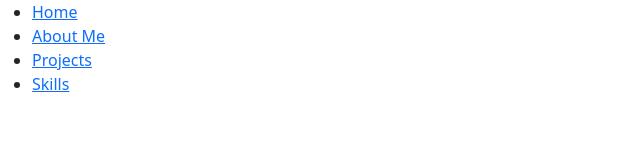
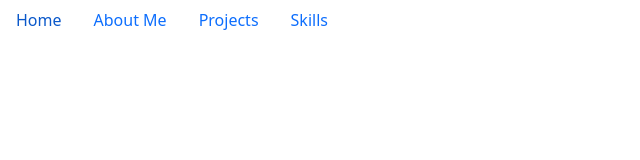
Before and after one commit to Ashley110/Ashley110.github.io, a plain HTML site: page aboutMe.html in a window 1280 px wide. Shown: the whole page, without its empty margins (0-640 px from the left). Drawn offline with nearby package versions, Linux system fonts and the light colour scheme.

Commit message:
Added basic bootstrap styling to nav bar

```diff
--- a/aboutMe.html
+++ b/aboutMe.html
@@ -12,11 +12,19 @@
         </header>
 
         <nav>
-            <ul>
-                <li><a href = "index.html">Home</a></aHome></li>
-                <li><a href = "aboutMe.html">About Me</a></li>
-                <li><a href = "projects.html">Projects</a></li>
-                <li><a href = "skills.html">Skills</a></li>
+            <ul class = "nav">
+                <li class = "nav-item">
+                    <a class = "nav-link" href = "index.html">Home</a>
+                </li>
+                <li class = "nav-item">
+                    <a class = "nav-link active" href = "aboutMe.html">About Me</a>
+                </li>
+                <li class = "nav-item">
+                    <a class = "nav-link" href = "projects.html">Projects</a>
+                </li>
+                <li class = "nav-item">
+                    <a class = "nav-link" href = "skills.html">Skills</a>
+                </li>
             </ul>
         </nav>
 
```
Also changed, not shown: index.html (+13 -5 lines), projects.html (+13 -5 lines), skills.html (+13 -5 lines).
